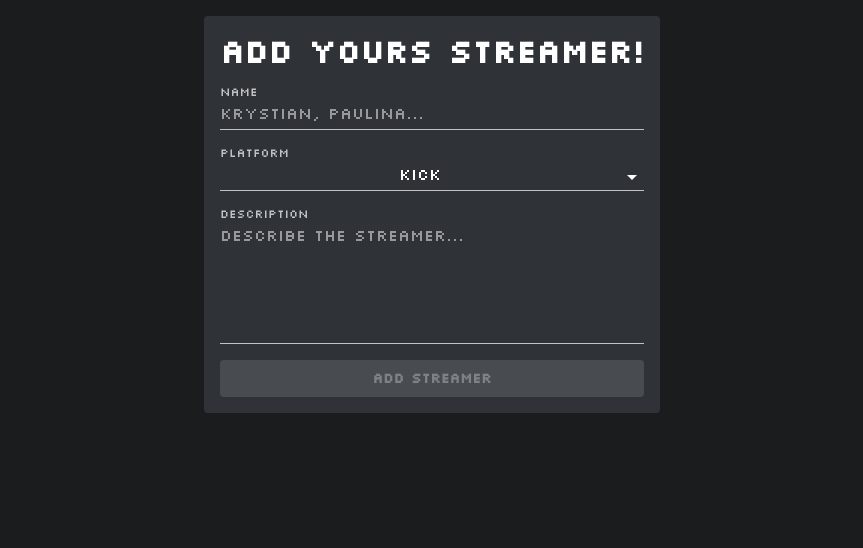
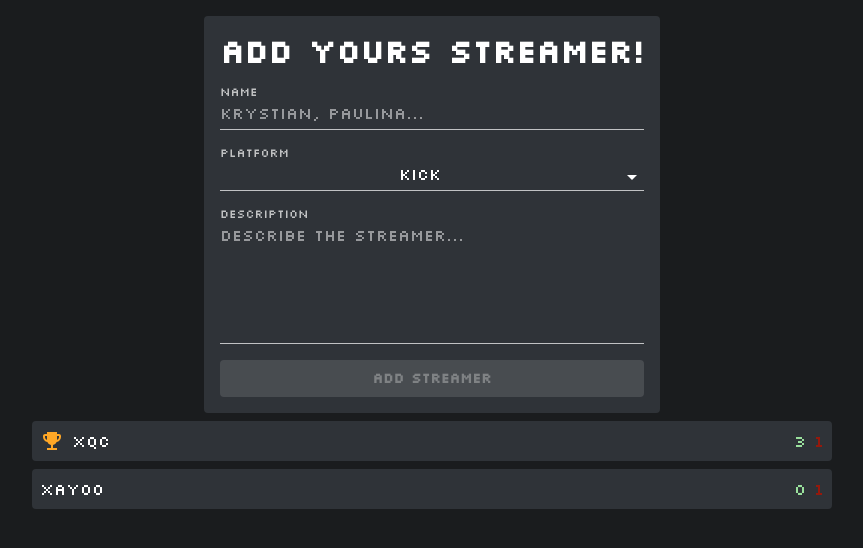
Before and after one commit to m4guu/streamer-spotlight-frontend, a React (Vite) app: page / in a window 1280 px wide. Shown: the top 548 px of the page, without its empty margins (208-1071 px from the left). Built offline with nearby package versions, Linux system fonts and the light colour scheme.

Commit message:
feat:add streamers list

```diff
--- a/src/Routes/index.tsx
+++ b/src/Routes/index.tsx
@@ -3,15 +3,15 @@ import { Routes as RouteList, Route } from "react-router-dom";
 
 import { Home, StreamerRecord } from "../pages";
 
-import { PATHS } from "./paths";
+import { NESTED_PATHS, PATHS } from "./paths";
 
 const Routes: React.FC = () => {
   return (
     <RouteList>
-      <Route path={PATHS.default} element={<Home />} />
-      <Route path={PATHS.STREAMER} element={<StreamerRecord />} />
+      <Route path={PATHS.DEFAULT} element={<Home />} />
+      <Route path={NESTED_PATHS.STREAMER} element={<StreamerRecord />} />
 
-      <Route path={PATHS.notFound} element={<Home />} />
+      <Route path={PATHS.NOT_FOUND} element={<Home />} />
     </RouteList>
   );
 };
--- a/src/Routes/paths.ts
+++ b/src/Routes/paths.ts
@@ -1,7 +1,9 @@
 export enum PATHS {
-  default = "/",
-  notFound = "*",
+  DEFAULT = "/",
+  NOT_FOUND = "*",
+  STREAMER = "/streamer",
+}
 
-  // nested paths
+export enum NESTED_PATHS {
   STREAMER = "/streamer/:streamerId",
 }
--- /dev/null
+++ b/src/components/StreamerItem/index.tsx
@@ -0,0 +1,61 @@
+import React from "react";
+import { Link } from "react-router-dom";
+
+import { ListItem, Typography, Box } from "@mui/material";
+import { styled } from "@mui/system";
+import EmojiEventsIcon from "@mui/icons-material/EmojiEvents";
+
+import { Streamer } from "../../shared/interfaces";
+import { PATHS } from "../../Routes/paths";
+
+type StreamerItemProps = {
+  streamer: Streamer;
+  itemIndex: number;
+};
+const StreamerItem: React.FC<StreamerItemProps> = ({ streamer, itemIndex }) => {
+  return (
+    <ListItem disablePadding>
+      <ListItemLink to={`${PATHS.STREAMER}/${streamer.id}`}>
+        <Name>
+          {itemIndex === 0 && <EmojiEventsIcon color="warning" />}
+          {streamer.name}
+        </Name>
+        <ScoreBox>
+          <Typography color="success.main">
+            {streamer.score.likes.length}
+          </Typography>
+          <Typography color="error.main">
+            {streamer.score.dislikes.length}
+          </Typography>
+        </ScoreBox>
+      </ListItemLink>
+    </ListItem>
+  );
+};
+
+const ListItemLink = styled(Link)(({ theme }) => ({
+  padding: theme.spacing(1),
+  borderRadius: theme.shape.borderRadius,
+  background: theme.palette.background.layout,
+  display: "flex",
+  justifyContent: "space-between",
+  width: "100%",
+  textDecoration: "none",
+  color: "inherit",
+  ":hover": {
+    color: theme.palette.primary.main,
+  },
+}));
+
+const Name = styled(Typography)(({ theme }) => ({
+  display: "flex",
+  alignItems: "center",
+  gap: theme.spacing(1),
+}));
+
+const ScoreBox = styled(Box)(({ theme }) => ({
+  display: "flex",
+  gap: theme.spacing(1),
+}));
+
+export default StreamerItem;
--- a/src/components/index.ts
+++ b/src/components/index.ts
@@ -1 +1,2 @@
 export { default as SubmitButton } from "./SubmitButton";
+export { default as StreamerItem } from "./StreamerItem";
--- /dev/null
+++ b/src/pages/Home/constans.ts
@@ -0,0 +1,29 @@
+import { StreamingPlatforms } from "../../shared/enums";
+import { Streamer } from "../../shared/interfaces";
+
+export const DUMMY_STREAMERS: Streamer[] = [
+  {
+    id: "1",
+    name: "xQc",
+    platform: StreamingPlatforms.TWITCH,
+    description: "asdsaaaaaaaaaaaaaaaaaaaaaaaa",
+    score: {
+      likes: [
+        { id: "like_1", userId: "user1" },
+        { id: "like_2", userId: "user3" },
+        { id: "like_3", userId: "user2" },
+      ],
+      dislikes: [{ id: "dislike_1", userId: "user2" }],
+    },
+  },
+  {
+    id: "2",
+    name: "xayoo",
+    platform: StreamingPlatforms.TWITCH,
+    description: "asdsaaaaaaaaaaaaaaaaaaaaaaaa",
+    score: {
+      likes: [],
+      dislikes: [{ id: "dislike_1", userId: "user2" }],
+    },
+  },
+];
--- a/src/pages/Home/index.tsx
+++ b/src/pages/Home/index.tsx
@@ -3,11 +3,15 @@ import React from "react";
 import { styled } from "@mui/system";
 
 import { StreamerSubmissionForm } from "./views/StremerSubmissionForm";
+import { StreamersList } from "./views/StreamersList";
+
+import { DUMMY_STREAMERS } from "./constans";
 
 const Home: React.FC = () => {
   return (
     <HomeContainer>
       <StreamerSubmissionForm />
+      <StreamersList streamers={DUMMY_STREAMERS} />
     </HomeContainer>
   );
 };
@@ -15,7 +19,8 @@ const Home: React.FC = () => {
 const HomeContainer = styled("section")(({ theme }) => ({
   padding: theme.spacing(2),
   display: "flex",
-  justifyContent: "center",
+  flexDirection: "column",
+  alignItems: "center",
 }));
 
 export default Home;
--- /dev/null
+++ b/src/pages/Home/views/StreamersList/index.tsx
@@ -0,0 +1,32 @@
+import React from "react";
+
+import { List } from "@mui/material";
+import { styled } from "@mui/system";
+
+import { StreamerItem } from "../../../../components";
+
+import { Streamer } from "../../../../shared/interfaces";
+
+type StreamersListProps = {
+  streamers: Streamer[];
+};
+
+export const StreamersList: React.FC<StreamersListProps> = ({ streamers }) => {
+  return (
+    <StreamerList>
+      {streamers.map((streamer, i) => {
+        return (
+          <StreamerItem key={streamer.id} streamer={streamer} itemIndex={i} />
+        );
+      })}
+    </StreamerList>
+  );
+};
+
+const StreamerList = styled(List)(({ theme }) => ({
+  width: "100%",
+  maxWidth: "50rem",
+  display: "flex",
+  flexDirection: "column",
+  gap: theme.spacing(1),
+}));
--- /dev/null
+++ b/src/shared/interfaces/index.ts
@@ -0,0 +1 @@
+export type { default as Streamer } from "./Streamer";
```
Also changed, not shown: src/shared/interfaces/Streamer/index.ts (added, +14 -0 lines).
